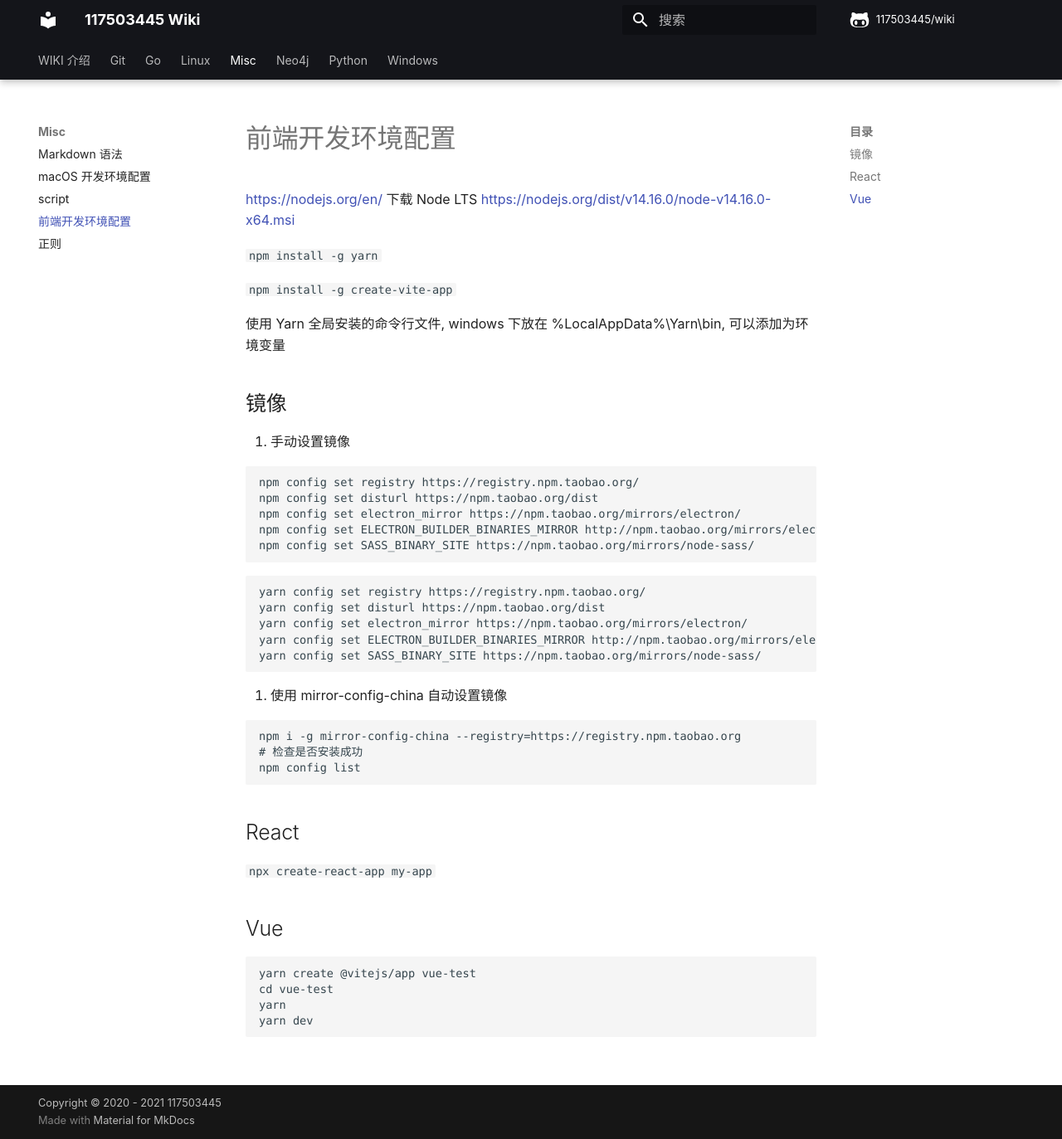
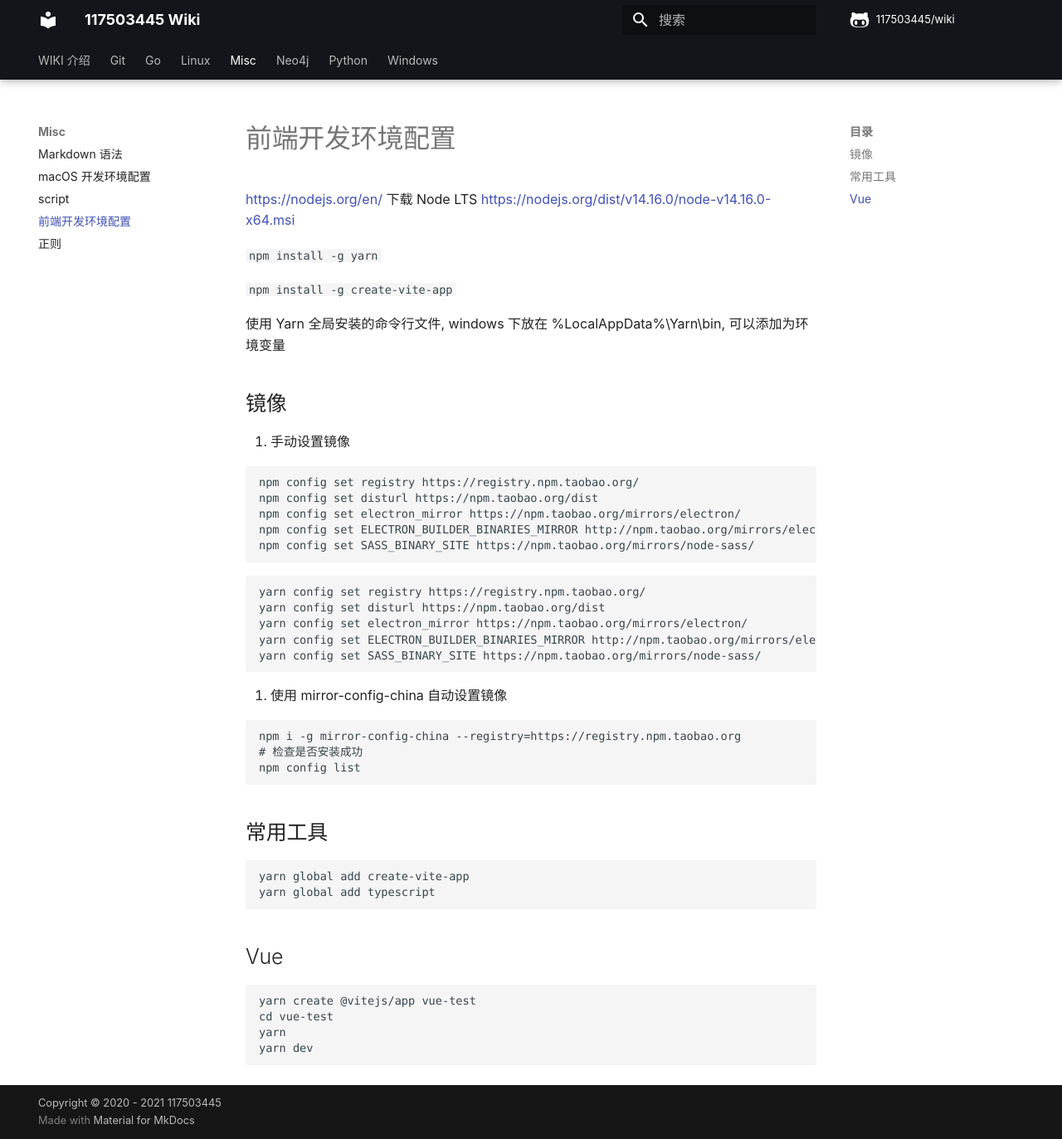
Before and after one commit to 117503445/wiki, an MkDocs documentation site: the page built from docs/misc/前端开发环境配置.md, in a window 1280 px wide and 1373 px high. Shown: the whole window at 83% size. Built offline with MkDocs 1.6.1 and Material for MkDocs 9.7.7, drawn with Linux system fonts in a browser that asks for light colours; some web fonts are replaced; comment, search, counter and statistics services are not loaded.

Commit message:
Update 前端开发环境配置.md

````diff
--- a/docs/misc/前端开发环境配置.md
+++ b/docs/misc/前端开发环境配置.md
@@ -36,9 +36,12 @@ npm i -g mirror-config-china --registry=https://registry.npm.taobao.org
 npm config list
 ```
 
-## React
+## 常用工具
 
-`npx create-react-app my-app`
+```sh
+yarn global add create-vite-app
+yarn global add typescript
+```
 
 ## Vue
 
````
